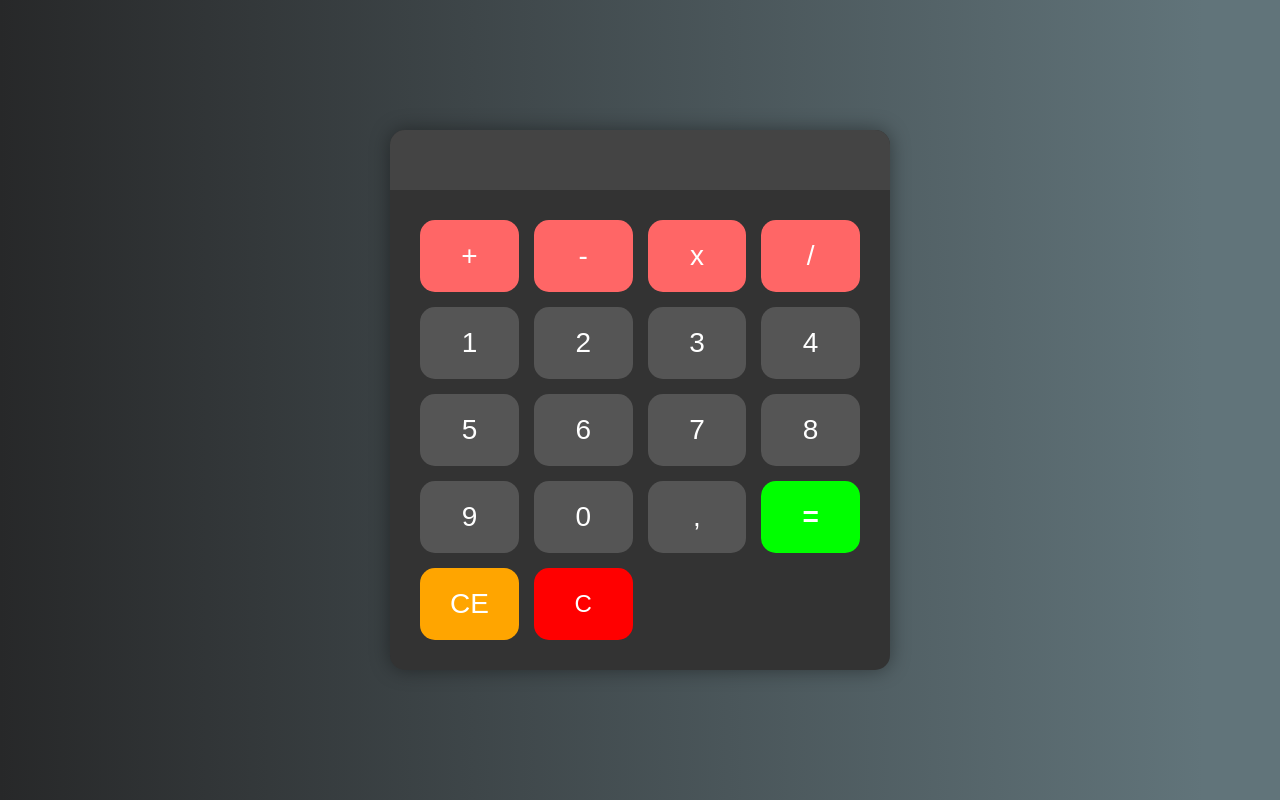
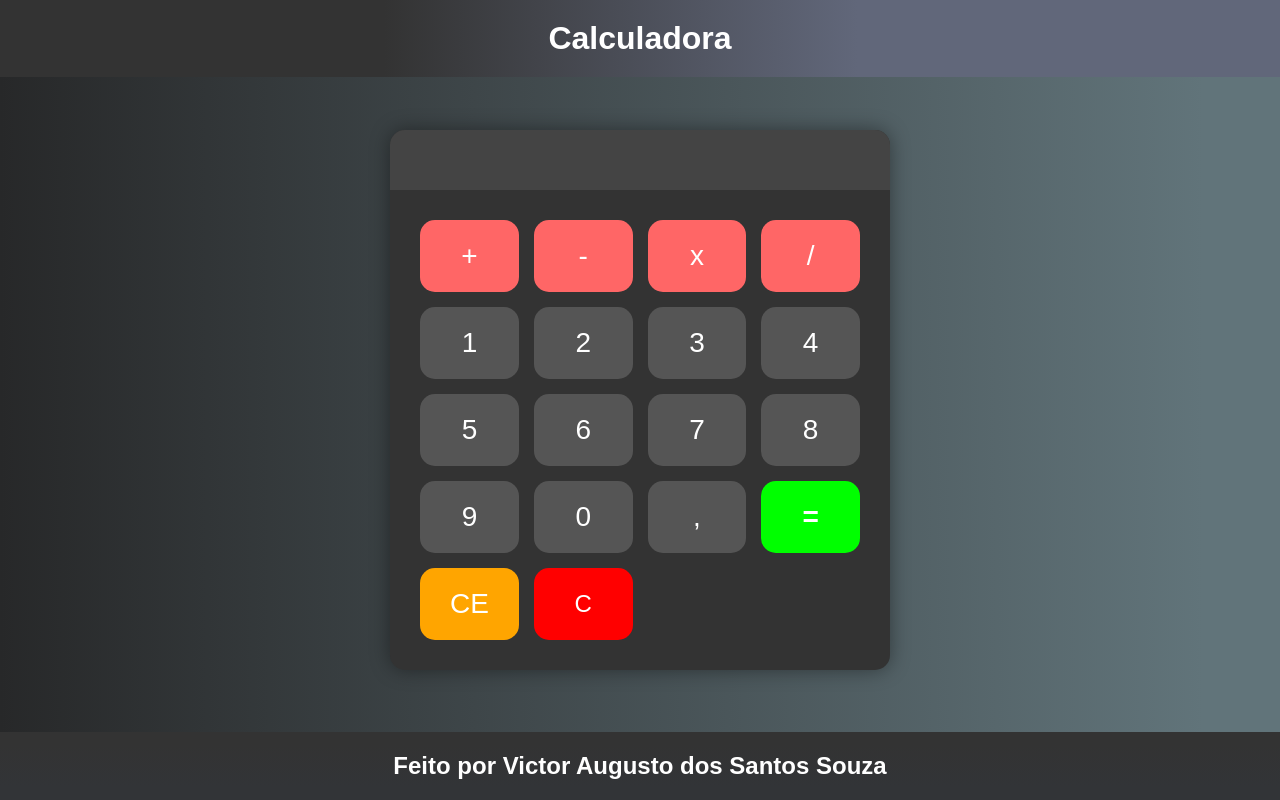
Before and after one commit to Victor-S4ntos/treinamento-desafio-2, a website: page index.html in a window 1280 px wide. Drawn offline with Linux system fonts and the light colour scheme.

Commit message:
Add files via upload
Projeto verdadeiramente "FINALIZADO".

```diff
--- a/calculadora.js/main.js
+++ b/calculadora.js/main.js
@@ -60,14 +60,14 @@ botaoApagarDigito.addEventListener("click", () => {
   }
 });
 
-//limpar campo --------------------------------------------------------
+//limpar campo ---------------------------------------------------------
 const botaoLimpar = document.getElementById('clear');
 botaoLimpar.addEventListener("click", () => {camposDeExibicao.innerHTML = ""});
 
-//exibir resultado da conta -------------------------------------------
+//exibir resultado da conta --------------------------------------------
 botaoIgual.addEventListener("click", () => {
   const operadores = ['+', '-', 'x', '/'];
-  const operacao = camposDeExibicao.innerHTML.split('').find(operar => operadores.includes(operar)) || '';
+  const operacao = camposDeExibicao.innerHTML.split('').find(operar => operadores.includes(operar));
   const expressao = camposDeExibicao.innerHTML.replace(/\./g, ',');
   const [valorA, valorB] = expressao.split(operacao).map(item => item.replace(/,/g, '.'));
   const resultado = new Calculadora(parseFloat(valorA), operacao, parseFloat(valorB)).conta();
--- a/index.html
+++ b/index.html
@@ -7,7 +7,10 @@
     <title>Calculadora</title>
 </head>
 <body>
-    <div class="calculator">
+    <header>
+        <h1>Calculadora</h1>
+    </header>
+    <div class="calculadora">
         <div class="display">
         </div>
         <div class="buttons">
@@ -31,6 +34,9 @@
             <button id="clear">C</button>
         </div>
     </div>
+    <footer>
+        <h2>Feito por Victor Augusto dos Santos Souza</h2>
+    </footer>
     <script type="module" src="./calculadora.js/main.js"></script>
 </body>
 </html>
--- a/style.css
+++ b/style.css
@@ -1,4 +1,3 @@
-/* Estilos base para a calculadora */
 body {
     font-family: Arial, sans-serif;
     background: linear-gradient(90deg, rgba(39, 40, 41, 1) 0%, rgba(97, 116, 122, 1) 94%);
@@ -9,7 +8,23 @@ body {
     margin: 0;
 }
 
-.calculator {
+header {
+    background: rgb(51,51,51);
+    background: linear-gradient(90deg, rgba(51,51,51,1) 30%, rgba(97,103,122,1) 67%);
+    width: 100%;
+    text-align: center;
+    position: fixed;
+    top: 0;
+    margin-bottom: 20em;
+}
+
+header h1 {
+    margin: 0;
+    padding: 20px;
+    color: white;
+}
+
+.calculadora {
     background-color: #333;
     border-radius: 15px;
     box-shadow: 0 0 20px rgba(0, 0, 0, 0.4);
@@ -84,6 +99,21 @@ button:hover {
     background-color: darkorange;
 }
 
+footer {
+    background: rgb(50,52,55);
+    background: linear-gradient(0deg, rgba(50,52,55,1) 20%, rgba(51,51,51,1) 82%);
+    width: 100%;
+    text-align: center;
+    position: fixed;
+    bottom: 0;
+}
+
+footer h2 {
+    margin: 0;
+    padding: 20px;
+    color: white;
+}
+
 @media screen and (max-width: 600px) {
     .calculator {
         width: 90%;
```
